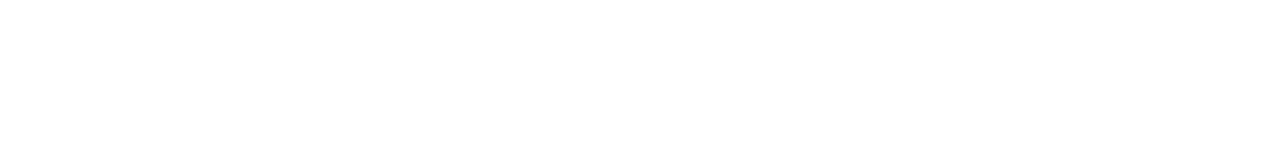
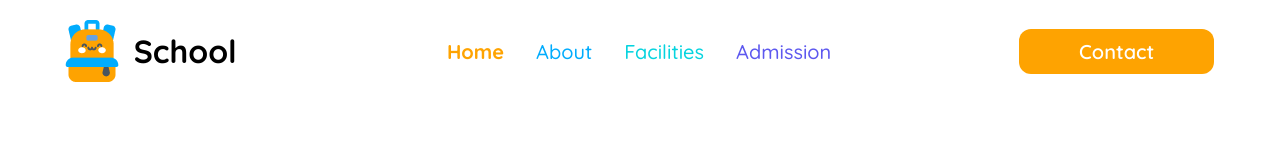
Before and after one commit to JulfikarRafi/my-assignment-02, a plain HTML site: page index.html in a window 1280 px wide. Drawn offline with Linux system fonts and the light colour scheme.

Commit message:
navbar added

```diff
--- a/index.html
+++ b/index.html
@@ -6,7 +6,35 @@
     <title>Kids Education</title>
     <link rel="stylesheet" href="styles/styles.css">
 </head>
-<body>
+<body class="quicksand-font">
+    <header class="header">
+        <nav class="navbar">
+            <div class="left-nav">
+                <img src="assets/logo.png" alt="small smiling cartoon logo">
+                <h4 class="left-nav-name">School</h4>
+            </div>
+            <div class="mid-nav">
+                <p class="nav-mid-info-1 orange">Home</p>
+                <p class="nav-mid-info skyblue">About</p>
+                <p class="nav-mid-info cyan">Facilities</p>
+                <p class="nav-mid-info purple">Admission</p>
+            </div>
+            <div class="right-nav">
+                <button class="btn right-nav-bt quicksand-font">Contact</button>
+
+            </div>
+
+
+
+        </nav>
+
+    </header>
+    <main>
+
+    </main>
+    <footer>
+
+    </footer>
 
 
 </body>
--- a/styles/styles.css
+++ b/styles/styles.css
@@ -1,3 +1,88 @@
+/* Text font */
+@import url('https://fonts.googleapis.com/css2?family=Quicksand:wght@300..700&display=swap');
+
+.quicksand-font {
+    font-family: "Quicksand", serif;
+    font-optical-sizing: auto;
+    font-weight: weight;
+    font-style: normal;
+  }
+
+/* main css */
 *{
+    margin: 0;
+    padding: 0;
+    box-sizing: border-box;
+}
+
+/* shared css */
+
+.btn{
+    padding: 10px 60px;
+    font-weight: 600;
+    font-size: 1.25rem;
+    border-radius: 12px;
+    color: white;
+    border: none;
+}
+/* colors */
+.orange{
+    color: #FEA301;
 
 }
+.skyblue{
+    color: #01ACFD;
+}
+.cyan{
+    color: rgb(5, 212, 223);
+}
+.purple{
+    color: rgb(93, 88, 239);
+}
+
+/* header styles */
+.header{
+    margin: 0 auto;
+    background-color: rgb(255, 255, 255);
+    max-width: 1158.61px;
+}
+
+/* navbar */
+.navbar{
+    display: grid;
+    grid-template-columns: repeat(3, 1fr);
+    margin-top: 20px;
+    align-items: center;
+
+}
+.left-nav{
+    display: flex;
+    margin-right: 186px;
+    align-items: center;
+    gap: 11px;
+}
+.mid-nav{
+    display: flex;
+    gap: 32px;
+    align-items: center;
+}
+.right-nav{
+    margin-left: 186px;
+}
+.left-nav-name{
+    color: black;
+    font-size: 2rem;
+    font-weight: 700;
+}
+.nav-mid-info-1{
+    font-size: 1.25rem;
+    font-weight: 700;
+
+}
+.nav-mid-info{
+    font-size: 1.25rem;
+    font-weight: 500;
+}
+.right-nav-bt{
+    background-color: #FEA301;
+}
```
Also changed, not shown: assets/ham-menu.png (added).
